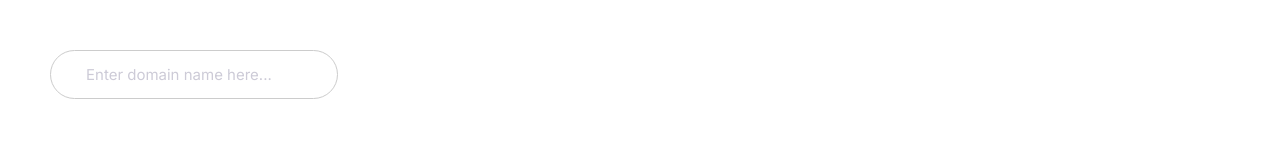
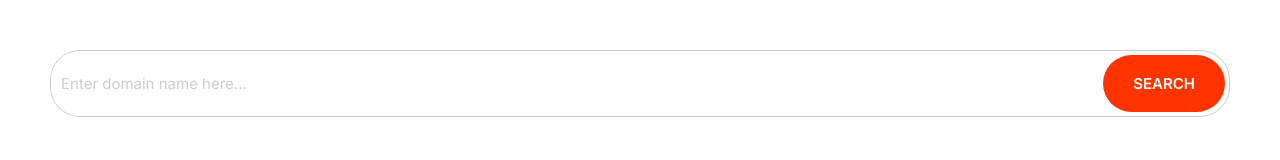
Before and after one commit to minhhai1906/moshified, a plain HTML site: page index.html in a window 1280 px wide. Drawn offline with Linux system fonts and the light colour scheme.

Commit message:
Define input groups

```diff
--- a/css/styles.css
+++ b/css/styles.css
@@ -4,6 +4,8 @@
   --color-accent: #ff3400;
   --color-headings: #1b0760;
   --color-body: #918ca4;
+  --color-border: #ccc;
+  --border-radius: 30px;
 }
 *,
 *::after,
@@ -215,8 +217,8 @@ a {
 
 /* Input */
 .input {
-    border-radius: 30px;
-    border: 1px solid #ccc;
+    border-radius: var(--border-radius);
+    border: 1px solid var(--color-border);
     color: var(--color-headings);
     font-size: 2rem;
     outline: 0;
@@ -227,6 +229,20 @@ a {
     color: #cdcbd7;
 }
 
+.input-group {
+    border: 1px solid var(--color-border);
+    border-radius: var(--border-radius);
+    display: flex;
+}
+.input-group .input {
+    border: 0;
+    flex-grow: 1;
+    padding: 1.5rem 1rem;
+}
+.input-group .btn {
+    margin: 4px;
+}
+
 @media screen and (min-width: 1024px){
     .input {
         font-size: 1.5rem;
--- a/index.html
+++ b/index.html
@@ -15,6 +15,13 @@
     <link rel="stylesheet" href="css/styles.css" />
   </head>
   <body>
-      <input type="text" class="input" placeholder="Enter domain name here...">
+    <div class="input-group">
+      <input
+        type="text"
+        class="input"
+        placeholder="Enter domain name here..."
+      />
+      <button class="btn btn--accent">Search</button>
+    </div>
   </body>
 </html>
```
Also changed, not shown: components/input-groups.html (added, +4 -0 lines).
